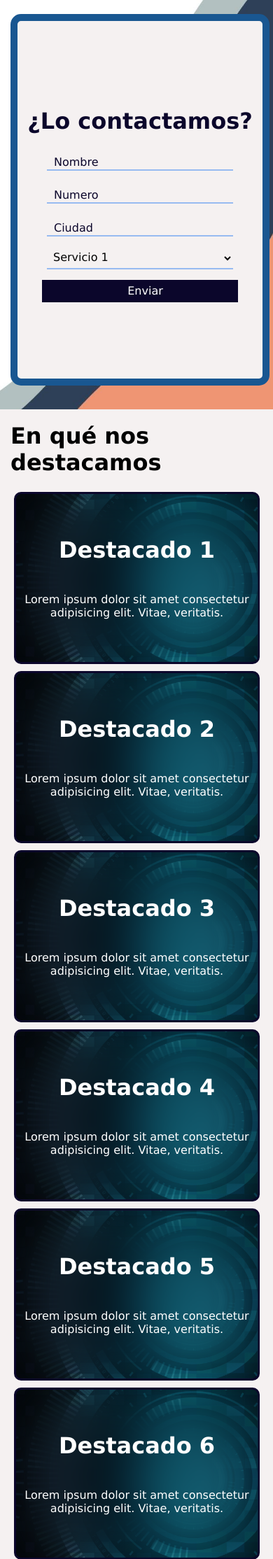
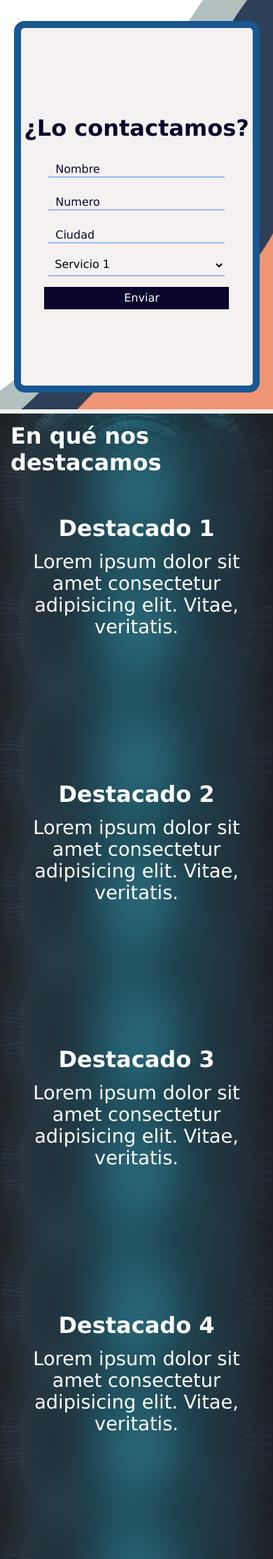
Before and after one commit to AlejoFiesco/Boceto, a PHP site: page / in a window 390 px wide. Shown: the part 210-2438 px from the top of the page at 70% size. Run offline with PHP 8.4, Linux system fonts and the light colour scheme; some libraries are stand-ins or nearby versions.

Commit message:
v 0.3
Se arregla bug de responsive con scrollreveal, se rediseña el inicio

```diff
--- a/index.php
+++ b/index.php
@@ -28,65 +28,61 @@
             </form>
         </div>
     </div>
+    <div id="contenedor-destacados">
+        <div class="contenedor-destacados">
             <h1 class="expandir titulo-seccion">
                 En qué nos destacamos
             </h1>
-    <div id="contenedor-destacados">
-        <div class="destacado rev-1">
+            <div class="destacados">
+                <div class="destacado" >
                     <div class="frente">
-                <h1>Destacado 1</h1>
+                        <h1 class="expandir">Destacado 1</h1>
                         <p>Lorem ipsum dolor sit amet consectetur adipisicing elit. Vitae, veritatis.</p>
                     </div>
-            <div class="contenido ">Lorem, ipsum dolor sit amet consectetur adipisicing elit. Id repellat similique illo officia, consequatur accusamus! 1</div>
                 </div>
-        <div class="destacado rev-1">
+                <div class="destacado" >
                     <div class="frente">
-                <h1>Destacado 2</h1>
+                        <h1 class="expandir">Destacado 2</h1>
                         <p>Lorem ipsum dolor sit amet consectetur adipisicing elit. Vitae, veritatis.</p>
                     </div>
-            <div class="contenido ">Lorem, ipsum dolor sit amet consectetur adipisicing elit. Id repellat similique illo officia, consequatur accusamus! 2</div>
                 </div>
-        <div class="destacado rev-1">
+                <div class="destacado" >
                     <div class="frente">
-                <h1>Destacado 3</h1>
+                        <h1 class="expandir">Destacado 3</h1>
                         <p>Lorem ipsum dolor sit amet consectetur adipisicing elit. Vitae, veritatis.</p>
                     </div>
-            <div class="contenido ">Lorem, ipsum dolor sit amet consectetur adipisicing elit. Id repellat similique illo officia, consequatur accusamus! 3</div>
                 </div>
-        <div class="destacado rev-1">
+                <div class="destacado" >
                     <div class="frente ">
-                <h1>Destacado 4</h1>
+                        <h1 class="expandir">Destacado 4</h1>
                         <p>Lorem ipsum dolor sit amet consectetur adipisicing elit. Vitae, veritatis.</p>
                     </div>
-            <div class="contenido ">Lorem, ipsum dolor sit amet consectetur adipisicing elit. Id repellat similique illo officia, consequatur accusamus! 4</div>
                 </div>
-        <div class="destacado rev-1">
+                <div class="destacado" >
                     <div class="frente ">
-                <h1>Destacado 5</h1>
+                        <h1 class="expandir">Destacado 5</h1>
                         <p>Lorem ipsum dolor sit amet consectetur adipisicing elit. Vitae, veritatis.</p>
                     </div>
-            <div class="contenido ">Lorem, ipsum dolor sit amet consectetur adipisicing elit. Id repellat similique illo officia, consequatur accusamus! 5</div>
                 </div>
-        <div class="destacado rev-1">
+                <div class="destacado" >
                     <div class="frente ">
-                <h1>Destacado 6</h1>
+                        <h1 class="expandir">Destacado 6</h1>
                         <p>Lorem ipsum dolor sit amet consectetur adipisicing elit. Vitae, veritatis.</p>
                     </div>
-            <div class="contenido ">Lorem, ipsum dolor sit amet consectetur adipisicing elit. Id repellat similique illo officia, consequatur accusamus! 6</div>
                 </div>
-        <div class="destacado rev-1">
+                <div class="destacado" >
                     <div class="frente ">
-                <h1>Destacado 7</h1>
+                        <h1 class="expandir">Destacado 7</h1>
                         <p>Lorem ipsum dolor sit amet consectetur adipisicing elit. Vitae, veritatis.</p>
                     </div>
-            <div class="contenido ">Lorem, ipsum dolor sit amet consectetur adipisicing elit. Id repellat similique illo officia, consequatur accusamus! 7</div>
                 </div>
-        <div class="destacado rev-1">
+                <div class="destacado" >
                 <div class="frente ">
-                <h1>Destacado 7</h1>
+                        <h1 class="expandir">Destacado 8</h1>
                         <p>Lorem ipsum dolor sit amet consectetur adipisicing elit. Vitae, veritatis.</p>
                     </div>
-            <div class="contenido ">Lorem, ipsum dolor sit amet consectetur adipisicing elit. Id repellat similique illo officia, consequatur accusamus! 7</div>
+                </div>
+            </div>
         </div>
     </div>
 </div>
--- a/productos.php
+++ b/productos.php
@@ -2,6 +2,8 @@
     include 'includes/head.php';
     include 'includes/header.php';
 ?>
+<div id="productos">
 
+</div>
 
 <?php include 'includes/footer.php'; ?>
--- a/src/css/footer.css
+++ b/src/css/footer.css
@@ -2,6 +2,7 @@
 
 footer{
     height: fit-content;
+    max-width: 100vw;
     background-color: var(--header-color);
     color: var(--header-highlight-color);
     display: grid;
--- a/src/css/header.css
+++ b/src/css/header.css
@@ -6,7 +6,7 @@ header{
     top: 0px;
     background-color: var(--header-color);
     color: var(--header-highlight-color);
-    width: 100%;
+    max-width: 100vw;
     height: var(--header-height);
     display: flex;
     flex-direction: row;
--- a/src/css/index.css
+++ b/src/css/index.css
@@ -1,91 +1,53 @@
 @import url(./global.css);
 #index{
-    width: 100%;
+    width: 100vw;
     background-color: var(--global-bg-color);
-}
-
-.destacado{
-    border-radius: 10px;
-    height: 15rem;
-    border: 3px solid var(--header-color);
-    background-color: var(--global-bg-color);
-    transition: .4s ease-in-out;
-    transform-style: preserve-3d;
-}
-
-.destacado .frente{
-    backdrop-filter: blur(30px);
-}
-
-.destacado .frente, .destacado .contenido{
-    position: absolute;
-    border-radius: 10px;
-    top: 0px;
-    left: 0px;
-    width: calc(100% + 1px);
-    height: 100%;
-    transition: .1s;
-    perspective: 800;
-    -webkit-perspective: 800;
-}
-
-.destacado .contenido{
-    opacity: 0;
-    transform: rotateX(90deg) translateY(-50%);
-}
-
-.destacado:hover .frente p, .destacado:hover .frente h1{
-    opacity: 0;
-    transform: rotateX(90deg);
-}
-
-.destacado:hover .contenido{
-    opacity: 1;
-    transform: rotateX(0deg) translateY(0);
-}
-
-.rev-1{
-    background-image: url(../../img/imagenDefecto.jpeg);
-    background-size: cover;
-    background-clip: border-box;
-    background-position: -10%;
-}
-
-.frente{
     display: flex;
     flex-direction: column;
-    color: white;
-    justify-content: center;
-    text-align: center;
-}
-
-.frente h1{
-    display: block;
-    height: 80px;
-}
-
-.contenido{
-    text-align: center;
-    color: var(--header-highlight-color);
-    display: flex;
-    flex-direction: column;
-    justify-content: center;
-}
-
-.titulo-seccion{
-    display: block;
-    margin-top: 50px;
+    gap: 0px;
 }
 
 #contenedor-destacados{
+    background-image: url(../../img/imagenDefecto.jpeg);
+    background-size: contain;
+    width: 100%;
+    margin: 0;
+    color: var(--header-highlight-color);
+    box-sizing: border-box;
+    overflow: hidden;
+}
+
+.contenedor-destacados{
+    width: 100%;
+    margin: 0;
+    height: 100%;
+    background-color: rgba(255, 255, 255, 0.1);
+    backdrop-filter: blur(30px);
+    box-sizing: border-box;
+}
+
+.contenedor-destacados>h1{
+    font-size: 290%;
+}
+
+.destacados{
     display: grid;
-    grid-template-columns: repeat(auto-fit, minmax(200px, 24%));
-    justify-content: center;
-    gap: 10px;
-    margin: 20px auto 50px;
-    width: 90%;
-    height: max-content;
+    grid-template-columns: 50% 50%;
     box-sizing: border-box;
+}
+
+.destacados .destacado{
+    padding: 30px 10px;
+    text-align: center;
+    height: 45vh;
+    box-sizing: border-box;
+}
+
+.destacado>p{
+    display: block;
+    width: 70%;
+    margin: 15px auto;
+
 }
 
 #banner-principal{
@@ -102,7 +64,6 @@
 .resaltado{
     color: var(--header-color);
     border: 10px solid var(--header-highlight-background);
-    margin: 10px 25px;
     border-radius: 15px;
     box-sizing: border-box;
 }
@@ -197,17 +158,34 @@
     margin-top: 15px;
 }
 
-
 @media (max-width: 720px){
     #banner-principal{
         flex-direction: column;
     }
 
+    .contenedor-destacados>h1{
+        font-size: 200%;
+    }
+
+    .contenedor-destacados p{
+        font-size: 170%;
+    }
+
+    .destacados{
+        display: flex;
+        flex-direction: column;
+        gap: 0px;
+    }
+
     .formulario{
-        width: 370px;
+        width: 90%;
         height: 90%;
         bottom: 5%;
-        left: calc(50% - (370px/2) - (2*10px));
+        left: 5%;
+    }
+
+    .resaltado{
+        margin: 0;
     }
 
     .formulario p{
--- a/src/css/servicios.css
+++ b/src/css/servicios.css
@@ -5,6 +5,7 @@
     height: fit-content;
     display: flex;
     flex-direction: column;
+    overflow: hidden;
 }
 
 #servicios .fondo{
--- a/src/js/index.js
+++ b/src/js/index.js
@@ -1,4 +1,12 @@
-
-ScrollReveal().reveal('#banner-principal');
-let destacados = document.getElementById('contenedor-destacados');
-ScrollReveal().reveal('#contenedor-destacados');
+ScrollReveal().reveal('.destacado:nth-child(odd)', ({
+    delay: 100,
+    reset: true,
+    distance: '50px',
+    origin: 'left'
+}));
+ScrollReveal().reveal('.destacado:nth-child(even)', ({
+    delay: 100,
+    reset: true,
+    distance: '50px',
+    origin: 'right'
+}));
```
Lines whose indentation alone changed are shown as unchanged.
